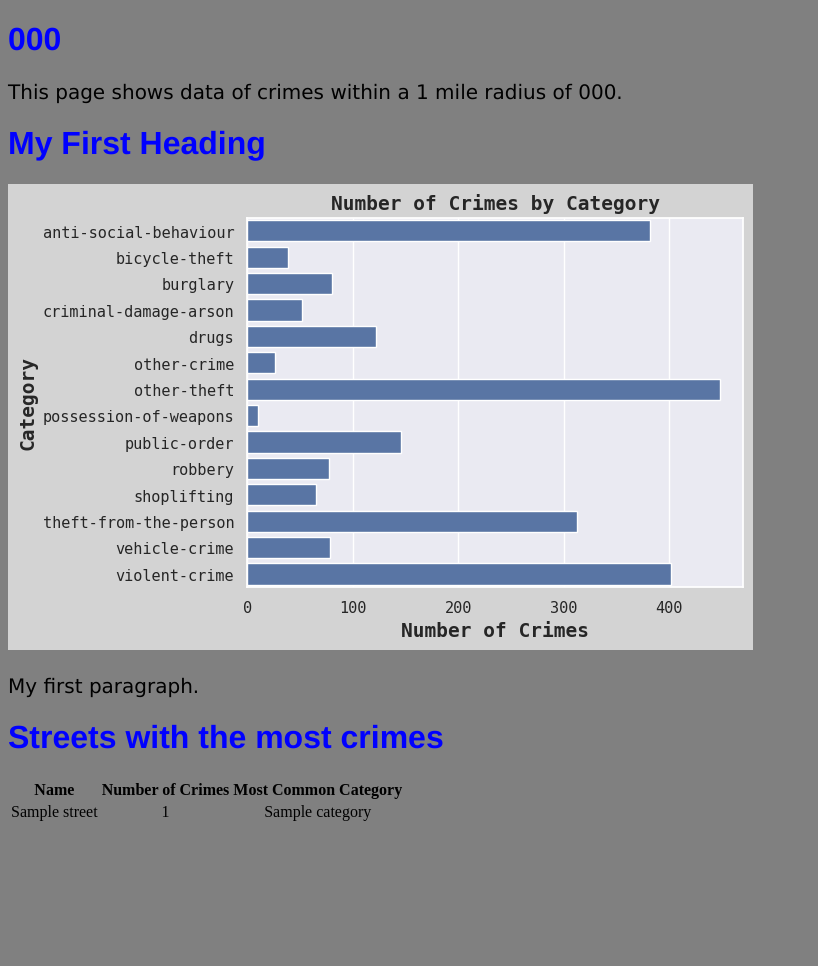
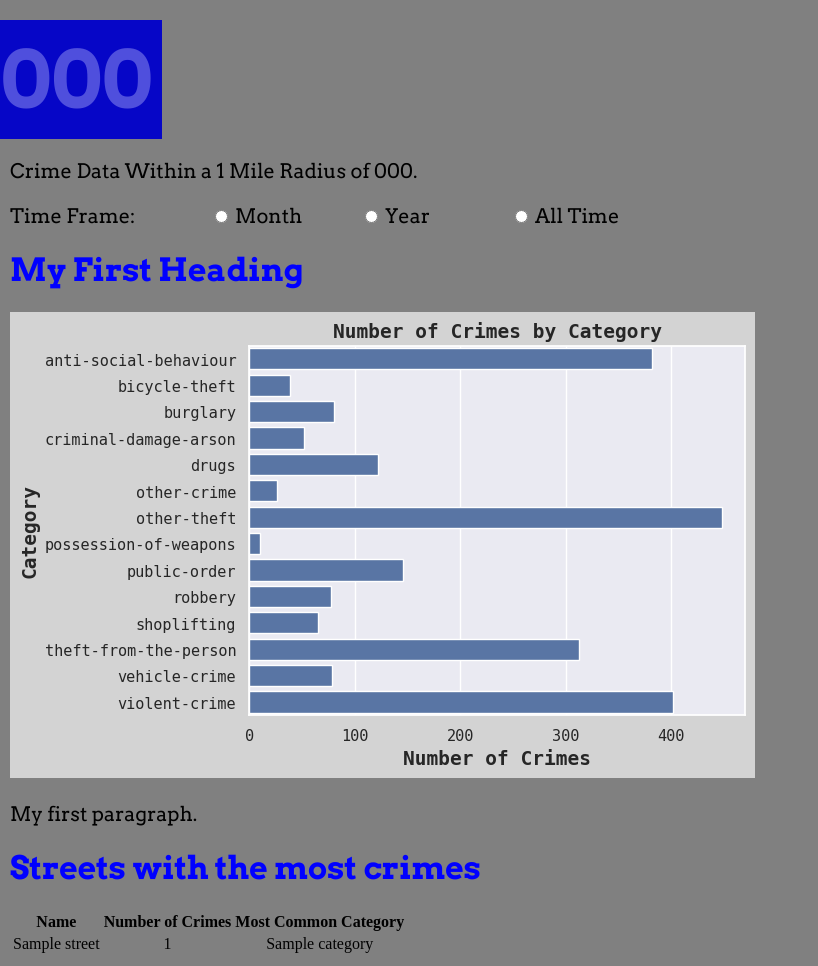
Before and after one commit to isaacschaessenscoleman/Local-Crime-Analysis, a Django app: template mysite/crimes/templates/crimes/postcode_page.html in a window 1280 px wide. Shown: the whole page, without its empty margins (0-818 px from the left). Before the commit the page ends 821 px from the top, so only its background shows below. Run offline with Django 4.2, Linux system fonts and the light colour scheme; the template is opened without the code that fills it: most values are stand-ins (such as "Sample title", 1, 10 or a date in 2020).

Commit message:
Developing styling of web page

```diff
--- a/mysite/crimes/templates/crimes/postcode_page.html
+++ b/mysite/crimes/templates/crimes/postcode_page.html
@@ -1,10 +1,93 @@
 {% load static %}
 <!DOCTYPE html>
 <html>
+    <head>
         <link rel="stylesheet" href="{% static 'css/postcode_page.css' %}">
+
+        <link rel="preconnect" href="https://fonts.googleapis.com">
+        <link rel="preconnect" href="https://fonts.gstatic.com" crossorigin>
+        <link href="https://fonts.googleapis.com/css2?family=Arvo:ital,wght@0,400;0,700;1,400;1,700&family=DM+Serif+Display&family=Kanit:ital,wght@0,100;0,200;0,300;0,400;0,500;0,600;0,700;0,800;0,900;1,100;1,200;1,300;1,400;1,500;1,600;1,700;1,800;1,900&family=Poppins:ital,wght@0,100;0,200;0,300;0,400;0,500;0,600;0,700;0,800;0,900;1,100;1,200;1,300;1,400;1,500;1,600;1,700;1,800;1,900&family=Roboto:ital,wght@0,100;0,300;0,400;0,500;0,700;0,900;1,100;1,300;1,400;1,500;1,700;1,900&display=swap" rel="stylesheet">
+
+        <style>
+
+            body {
+                margin: 0px;
+            }
+
+            .rest-of-page {
+                margin: 10px
+            }
+
+            h1 {
+                font-family: "Arvo", serif;
+            }
+
+            p {
+                font-family: "Arvo", serif;
+            }
+
+            .postcode-header {
+                display: inline-block;
+                font-size: 80px;
+                color: rgb(79, 79, 221);
+                background-color:rgb(6, 6, 199) ;
+                padding-top: 10px;
+                padding-bottom: 10px;
+                padding-right: 10px;
+                margin-top: 20px;
+                margin-bottom: 0px;
+            }
+
+            .timeframe-div {
+                display: grid;
+                grid-template-columns: 200px 150px 150px 150px;
+                font-size: 16px;
+            }
+
+            .timeframe-label {
+                margin-top: 0px;
+                margin-bottom: 0px;
+                vertical-align: top;
+            }
+
+            label {
+                font-size: 20px;
+                font-family: "Arvo", serif;
+            }
+
+
+        </style>
+    </head>
+
+
 <body>
-    <h1>{{postcode}}</h1>
-    <p>This page shows data of crimes within a 1 mile radius of {{postcode}}.</p>
+    <h1 class="postcode-header">
+        {{postcode}}
+    </h1>
+    <div class="rest-of-page">
+        <p>
+            Crime Data Within a 1 Mile Radius of {{postcode}}.
+        </p>
+
+        <div class="timeframe-div">
+            <div>
+                <p class="timeframe-label">Time Frame:</p>
+            </div>
+            <div>
+                <input type="radio" id="month" name="time-frame" value="month">
+                <label for="month">Month</label>
+            </div>
+            <div>
+                <input type="radio" id="Year" name="time-frame" value="year">
+                <label for="year">Year</label>
+            </div>
+            <div>
+                <input type="radio" id="All Time" name="time-frame" value="All Time">
+                <label for="All Time">All Time</label>
+            </div>
+        </div>
+
+
 
         <h1>My First Heading</h1>
         <img src="{% static 'png/bar_chart.png' %}" alt="alternatetext">
@@ -27,6 +110,6 @@
             {% endfor %}
         </table>
 
-
+    </div>
 </body>
 </html>
```
Also changed, not shown: mysite/crimes/views.py (+3 -5 lines). Lines whose indentation alone changed are shown as unchanged.
